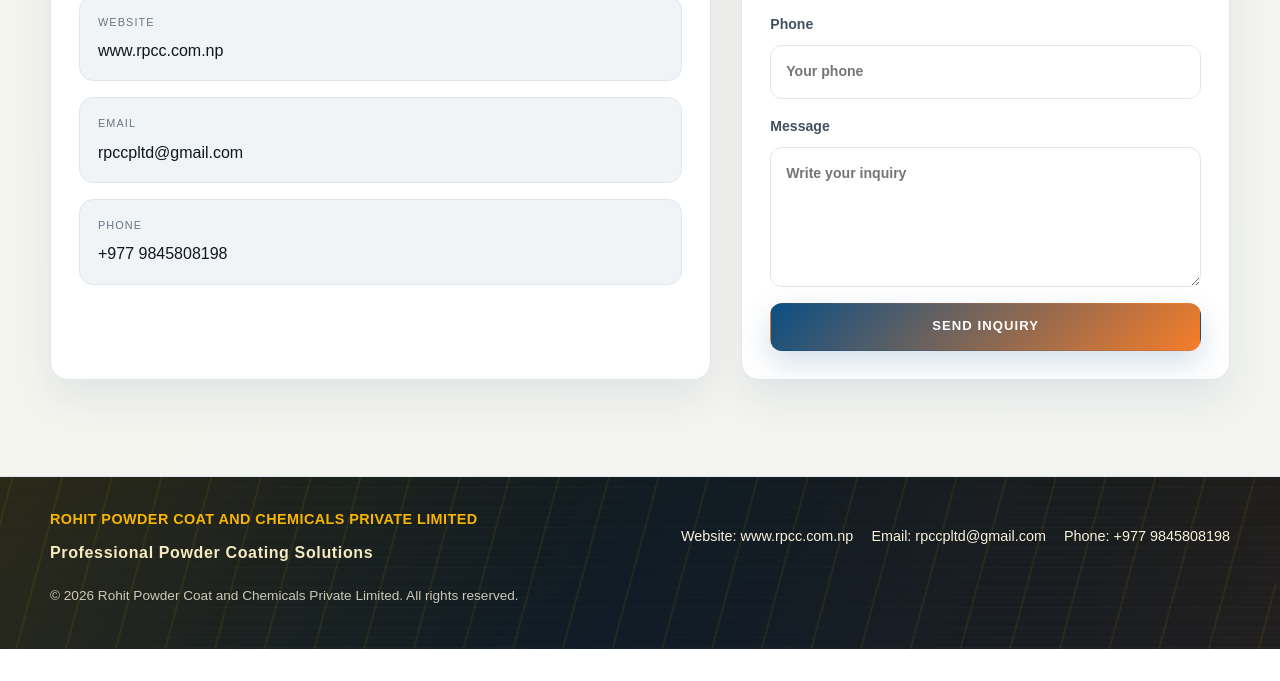
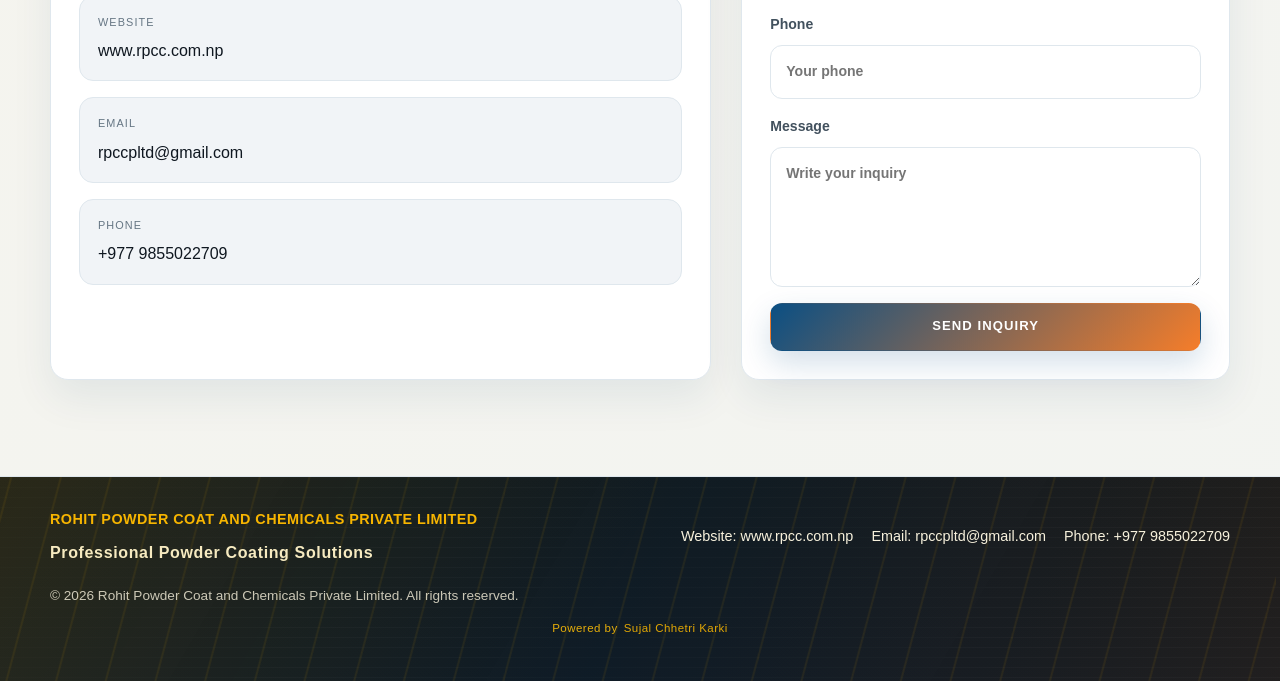
Before and after one commit to SujalChhetrikarki/Rohit-Power-Coat-and-Chemicals-profile, a website: page index.html in a window 1280 px wide. Shown: the part 6588-7269 px from the top of the page. Before the commit the page ends 7237 px from the top, so only its background shows below. Drawn offline with Linux system fonts and the light colour scheme.

Commit message:
9/26/2026

```diff
--- a/index.html
+++ b/index.html
@@ -405,13 +405,13 @@
                 </div>
                 <div class="contact-item">
                   <small>Phone</small>
-                  <a href="https://wa.me/9779845808198?text=Hello%20Rohit%20Powder%20Coat%20and%20Chemicals%20Private%20Limited%2C%20I%20would%20like%20to%20send%20an%20enquiry." target="_blank" rel="noopener noreferrer">+977 9845808198</a>
+                  <a href="https://wa.me/9779855022709?text=Hello%20Rohit%20Powder%20Coat%20and%20Chemicals%20Private%20Limited%2C%20I%20would%20like%20to%20send%20an%20enquiry." target="_blank" rel="noopener noreferrer">+977 9855022709</a>
                 </div>
               </div>
             </div>
 
             <div class="contact-box">
-              <form id="contactForm" action="https://wa.me/9779845808198" method="get" target="_blank">
+              <form id="contactForm" action="https://wa.me/9779855022709" method="get" target="_blank">
                 <div class="field-row">
                   <label>
                     Name
@@ -453,11 +453,15 @@
           <div class="footer-meta">
             <a href="http://www.rpcc.com.np" target="_blank" rel="noreferrer">Website: www.rpcc.com.np</a>
             <a href="mailto:rpccpltd@gmail.com">Email: rpccpltd@gmail.com</a>
-            <a href="https://wa.me/9779845808198?text=Hello%20Rohit%20Powder%20Coat%20and%20Chemicals%20Private%20Limited%2C%20I%20would%20like%20to%20send%20an%20enquiry." target="_blank" rel="noopener noreferrer">Phone: +977 9845808198</a>
+            <a href="https://wa.me/9779855022709?text=Hello%20Rohit%20Powder%20Coat%20and%20Chemicals%20Private%20Limited%2C%20I%20would%20like%20to%20send%20an%20enquiry." target="_blank" rel="noopener noreferrer">Phone: +977 9855022709</a>
           </div>
         </div>
 
         <div class="copyright">© 2026 Rohit Powder Coat and Chemicals Private Limited. All rights reserved.</div>
+        <div class="footer-credit">
+          <span>Powered by</span>
+          <a href="https://www.sujalchhetrikarki.com.np" target="_blank" rel="noreferrer">Sujal Chhetri Karki</a>
+        </div>
       </div>
     </footer></body>
 </html>
--- a/script.js
+++ b/script.js
@@ -34,7 +34,7 @@
             `Hello Rohit Powder Coat and Chemicals Private Limited, I would like to send an enquiry.\n\nName: ${name}\nEmail: ${email}\nPhone: ${phone}\nMessage: ${message}`
           );
 
-          const whatsappUrl = `https://wa.me/9779845808198?text=${whatsappMessage}`;
+          const whatsappUrl = `https://wa.me/9779855022709?text=${whatsappMessage}`;
           window.open(whatsappUrl, '_blank');
 
           success.textContent = 'Your inquiry has been prepared in WhatsApp.';
--- a/styles.css
+++ b/styles.css
@@ -383,6 +383,35 @@
         background: transparent;
         color: #ffffff;
         border-color: rgba(255, 255, 255, 0.3);
+      }
+
+      .footer-credit {
+        margin-top: 12px;
+        text-align: center;
+        display: flex;
+        justify-content: center;
+        align-items: center;
+        gap: 6px;
+        flex-wrap: wrap;
+      }
+
+      .footer-credit span,
+      .footer-credit a {
+        color: #f7b500;
+        font-size: 0.72rem;
+        letter-spacing: 0.04em;
+      }
+
+      .footer-credit a {
+        text-decoration: none;
+        opacity: 0.9;
+        transition: opacity 0.2s ease;
+      }
+
+      .footer-credit a:hover,
+      .footer-credit a:focus-visible {
+        opacity: 1;
+        text-decoration: underline;
       }
 
       .hero-meta {
@@ -1006,6 +1035,11 @@
           inset: 90px 18px 18px 18px;
         }
 
+        .button-group {
+          flex-direction: column;
+          width: 100%;
+        }
+
         .button {
           width: 100%;
         }
```
